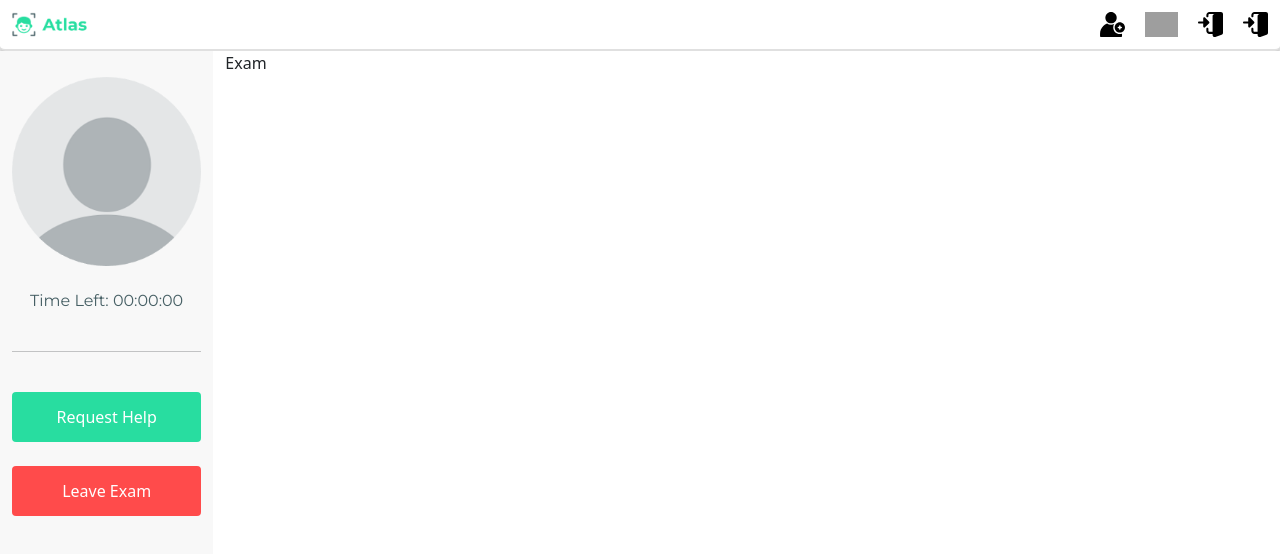
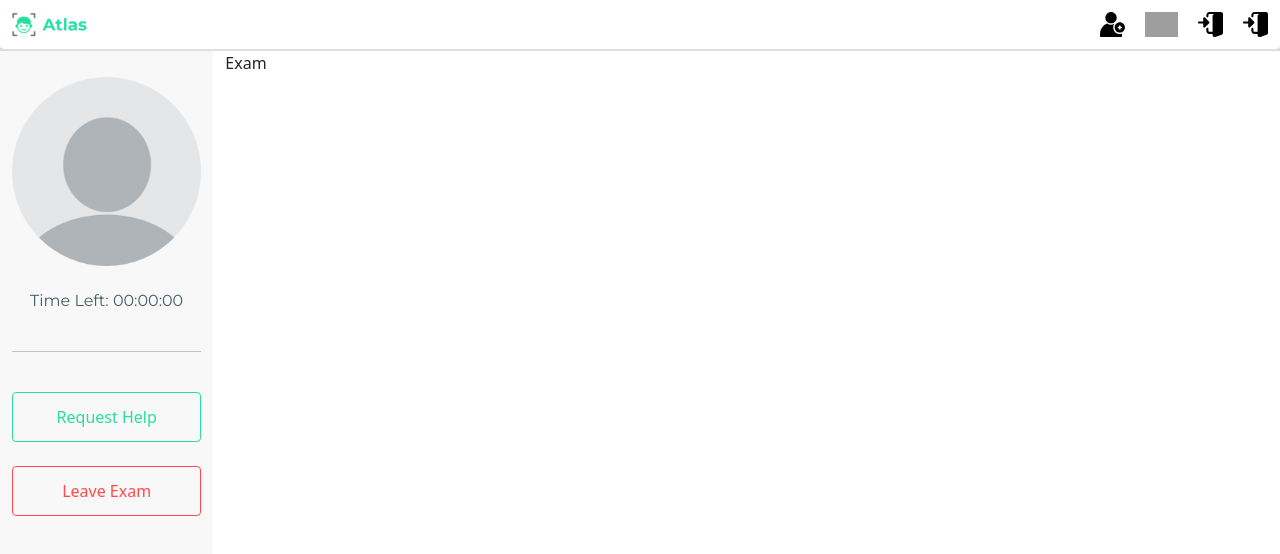
Before and after one commit to helenatran/SES2B, a React (Create React App) app in the folder client/: page /exam in a window 1280 px wide. Shown: the top 554 px of the page. Built offline with nearby package versions, Linux system fonts and the light colour scheme; grey boxes are pictures that could not be loaded.

Commit message:
Button styling

```diff
--- a/client/src/Components/Exam.css
+++ b/client/src/Components/Exam.css
@@ -29,18 +29,32 @@
 
 .buttons {
   opacity: 1;
-  border: 0em;
+  border: 1;
   box-align: center;
   font: normal normal medium 34px/40px Montserrat;
   letter-spacing: 0px;
-  color: #FFFFFF;
+  background-color: #F8F8F8;
   opacity: 1;
 }
 
-.leave-button {
-  background: #FF4B4B 0% 0% no-repeat padding-box;
+.help-button {
+  border-color: #28DDA0;
+  color: #28DDA0;
 }
 
-.help-button {
-  background: #28DDA0 0% 0% no-repeat padding-box;
+.help-button:hover {
+  color: #FFFFFF;
+  border-color: #28DDA0;
+  background-color: #28DDA0;
 }
+
+.leave-button {
+  border-color: #FF4B4B;
+  color: #FF4B4B;
+}
+
+.leave-button:hover {
+  color: #FFFFFF;
+  border-color: #FF4B4B;
+  background-color: #FF4B4B;
+}
```
